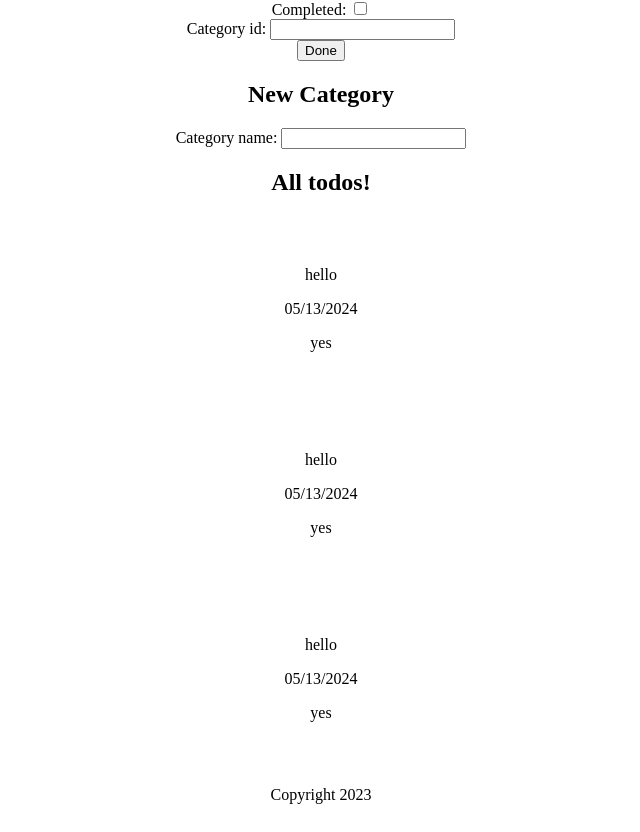
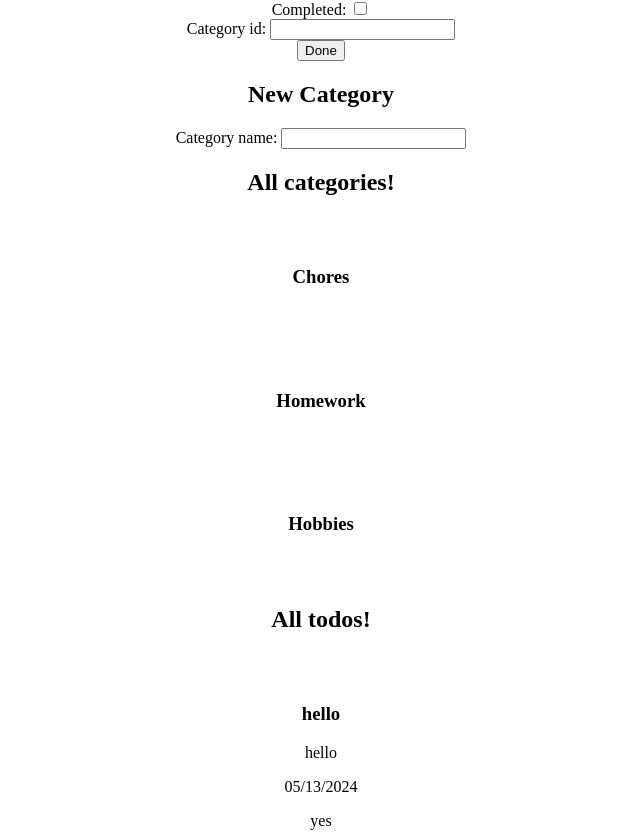
Before and after one commit to emilyjorgensen/todo-frontend, a React (Vite) app: page / in a window 1280 px wide. Shown: the part 530-1362 px from the top of the page, without its empty margins (319-959 px from the left). Built offline with nearby package versions, Linux system fonts and the light colour scheme.

Commit message:
added categories index

```diff
--- /dev/null
+++ b/src/CategoriesIndex.jsx
@@ -0,0 +1,16 @@
+export function CategoriesIndex(props) {
+  console.log(props);
+
+  return (
+    <div>
+      <h2>All categories!</h2>
+      <div className="cards">
+        {props.categories.map((category) => (
+          <div key={category.id} className="card">
+            <h3>{category.name}</h3>
+          </div>
+        ))}
+      </div>
+    </div>
+  );
+}
--- a/src/Content.jsx
+++ b/src/Content.jsx
@@ -3,12 +3,28 @@ import { Login } from "./Login";
 import { TodoNew } from "./TodoNew";
 import { TodoIndex } from "./TodoIndex";
 import { CategoryNew } from "./CategoryNew";
+import { CategoriesIndex } from "./CategoriesIndex";
 
 export function Content() {
+  let categories = [
+    {
+      id: 1,
+      name: "Chores",
+    },
+    {
+      id: 2,
+      name: "Homework",
+    },
+    {
+      id: 3,
+      name: "Hobbies",
+    },
+  ];
+
   let todos = [
     {
       id: 1,
-      Title: "hello",
+      title: "hello",
       description: "hello",
       deadline: "05/13/2024",
       completed: "yes",
@@ -16,7 +32,7 @@ export function Content() {
     },
     {
       id: 2,
-      Title: "hello",
+      title: "hello",
       description: "hello",
       deadline: "05/13/2024",
       completed: "yes",
@@ -24,7 +40,7 @@ export function Content() {
     },
     {
       id: 3,
-      Title: "hello",
+      title: "hello",
       description: "hello",
       deadline: "05/13/2024",
       completed: "yes",
@@ -38,6 +54,7 @@ export function Content() {
       <h1>Make your to do list!</h1>
       <TodoNew />
       <CategoryNew />
+      <CategoriesIndex categories={categories} />
       <TodoIndex todos={todos} />
     </main>
   );
```
